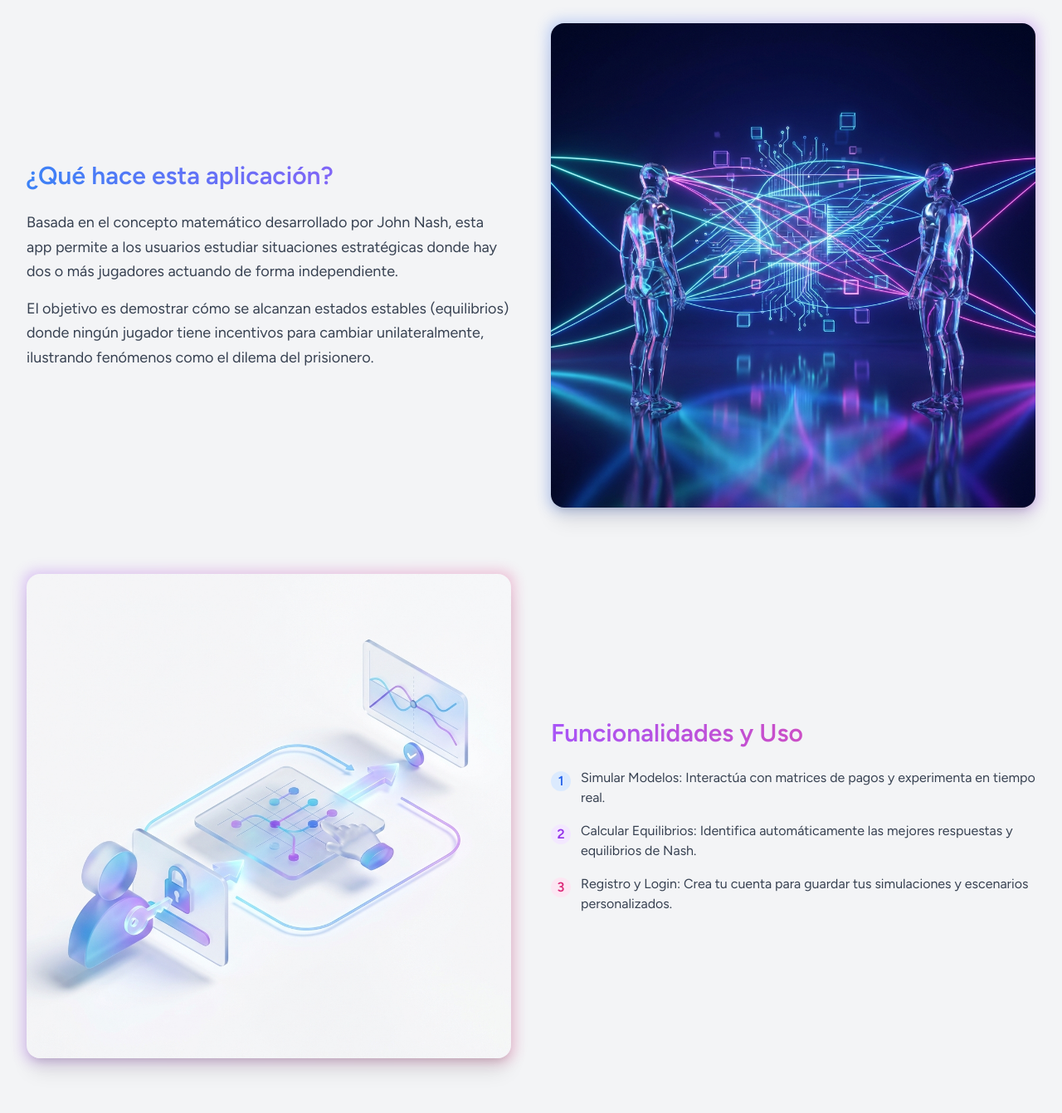
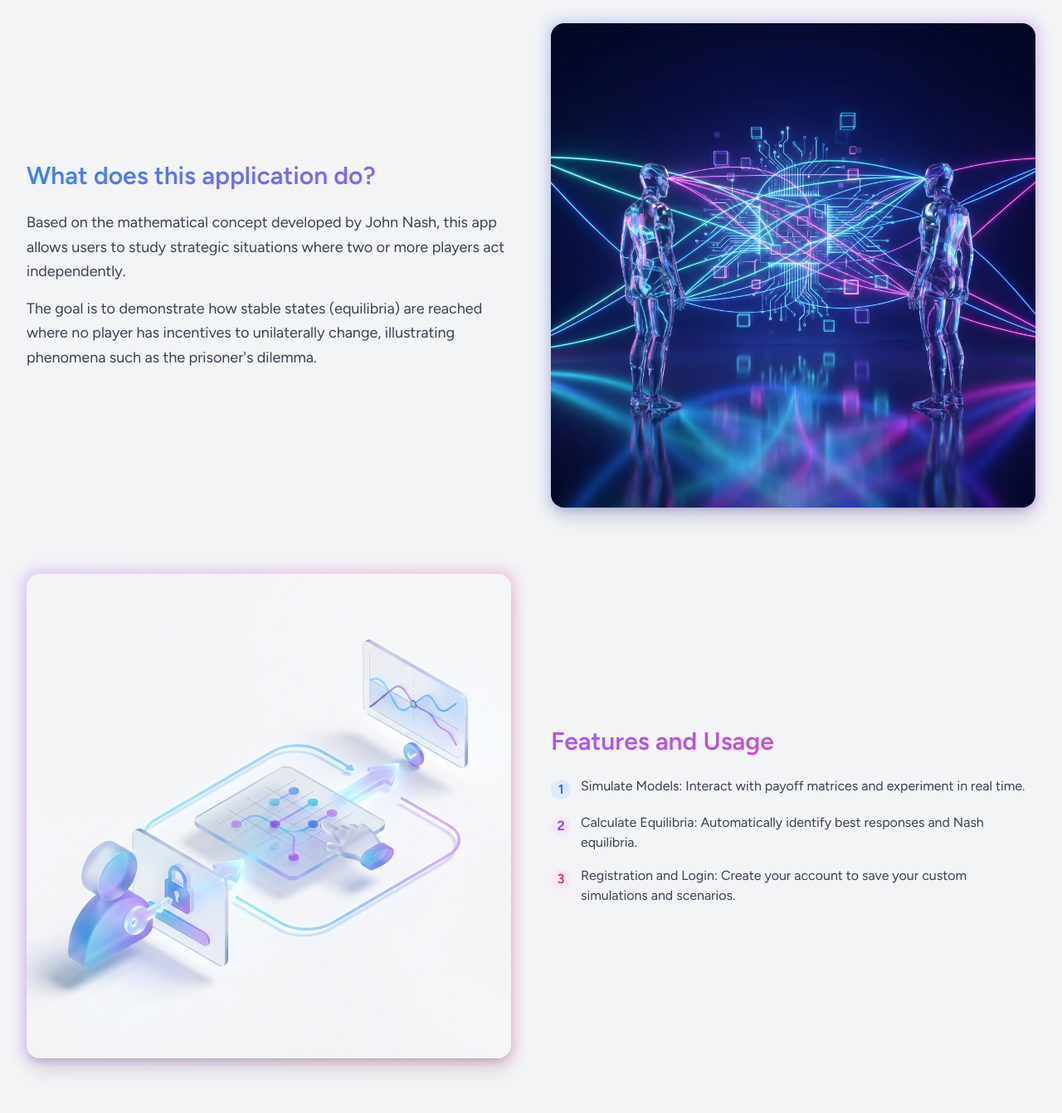
Before and after one commit to blenderwebservices/GameTheory, a Laravel app: page /home in a window 1280 px wide. Shown: the part 157-1499 px from the top of the page at 83% size. Run offline with Laravel 12, Linux system fonts and the light colour scheme; parts of the project's set-up code (start-up, migrations or seed data) failed here and were passed over; some libraries are stand-ins or nearby versions.

Commit message:
Traduccion full ingles-español

```diff
--- a/lang/en.json
+++ b/lang/en.json
@@ -92,5 +92,26 @@
     "Log Out": "Log Out",
     "Register": "Register",
     "Built by": "Built by",
-    "Game Theory": "Game Theory"
+    "Game Theory": "Game Theory",
+    "What does this application do?": "What does this application do?",
+    "Based on the mathematical concept developed by John Nash, this app allows users to study strategic situations where two or more players act independently.": "Based on the mathematical concept developed by John Nash, this app allows users to study strategic situations where two or more players act independently.",
+    "The goal is to demonstrate how stable states (equilibria) are reached where no player has incentives to unilaterally change, illustrating phenomena such as the prisoner's dilemma.": "The goal is to demonstrate how stable states (equilibria) are reached where no player has incentives to unilaterally change, illustrating phenomena such as the prisoner's dilemma.",
+    "Features and Usage": "Features and Usage",
+    "Simulate Models: Interact with payoff matrices and experiment in real time.": "Simulate Models: Interact with payoff matrices and experiment in real time.",
+    "Calculate Equilibria: Automatically identify best responses and Nash equilibria.": "Calculate Equilibria: Automatically identify best responses and Nash equilibria.",
+    "Registration and Login: Create your account to save your custom simulations and scenarios.": "Registration and Login: Create your account to save your custom simulations and scenarios.",
+    "Nash Equilibrium in Non-Cooperative Games": "Nash Equilibrium in Non-Cooperative Games",
+    "In game theory, the Nash equilibrium, named after the mathematician John Nash, is the most common way to define the solution of a non-cooperative game involving two or more players. In a Nash equilibrium, each player is assumed to know the equilibrium strategies of the other players, and no player has anything to gain by changing only their own strategy.": "In game theory, the Nash equilibrium, named after the mathematician John Nash, is the most common way to define the solution of a non-cooperative game involving two or more players. In a Nash equilibrium, each player is assumed to know the equilibrium strategies of the other players, and no player has anything to gain by changing only their own strategy.",
+    "For a basic 2x2 payoff matrix, we look for a pair of strategies where neither player can increase their payoff strictly by deviating, given the other player's choice.": "For a basic 2x2 payoff matrix, we look for a pair of strategies where neither player can increase their payoff strictly by deviating, given the other player's choice.",
+    "Go to Simulations": "Go to Simulations",
+    "What is it?": "What is it?",
+    "A stable state of a system involving the interaction of different participants, in which no participant can gain by a unilateral change of strategy if the strategies of the others remain unchanged.": "A stable state of a system involving the interaction of different participants, in which no participant can gain by a unilateral change of strategy if the strategies of the others remain unchanged.",
+    "How to Calculate": "How to Calculate",
+    "For player A, find the best response strategy for each of player B's strategies. Do the same for player B. If a cell in the matrix represents a best response for both players simultaneously, that cell is a Nash Equilibrium.": "For player A, find the best response strategy for each of player B's strategies. Do the same for player B. If a cell in the matrix represents a best response for both players simultaneously, that cell is a Nash Equilibrium.",
+    "Non-Cooperative": "Non-Cooperative",
+    "This model assumes players cannot form binding agreements. Each acts independently to maximize their own self-interest, often leading to outcomes that are not optimal for the group (like in the Prisoner's Dilemma).": "This model assumes players cannot form binding agreements. Each acts independently to maximize their own self-interest, often leading to outcomes that are not optimal for the group (like in the Prisoner's Dilemma).",
+    "Charted Points Table": "Charted Points Table",
+    "A (p given q):": "A (p given q):",
+    "B (q given p):": "B (q given p):",
+    "Nash:": "Nash:"
 }
--- a/resources/views/home.blade.php
+++ b/resources/views/home.blade.php
@@ -12,13 +12,13 @@
         <div class="w-full md:w-1/2 prose dark:prose-invert">
             <h2
                 class="text-3xl font-bold bg-clip-text text-transparent bg-gradient-to-r from-blue-500 to-purple-500 mb-6">
-                {{ __('¿Qué hace esta aplicación?') }}
+                {{ __('What does this application do?') }}
             </h2>
             <p class="text-lg text-gray-700 dark:text-gray-300 leading-relaxed">
-                {{ __('Basada en el concepto matemático desarrollado por John Nash, esta app permite a los usuarios estudiar situaciones estratégicas donde hay dos o más jugadores actuando de forma independiente.') }}
+                {{ __('Based on the mathematical concept developed by John Nash, this app allows users to study strategic situations where two or more players act independently.') }}
             </p>
             <p class="text-lg text-gray-700 dark:text-gray-300 leading-relaxed mt-4">
-                {{ __('El objetivo es demostrar cómo se alcanzan estados estables (equilibrios) donde ningún jugador tiene incentivos para cambiar unilateralmente, ilustrando fenómenos como el dilema del prisionero.') }}
+                {{ __('The goal is to demonstrate how stable states (equilibria) are reached where no player has incentives to unilaterally change, illustrating phenomena such as the prisoner\'s dilemma.') }}
             </p>
         </div>
         <div class="w-full md:w-1/2 flex justify-center">
@@ -38,26 +38,26 @@
         <div class="w-full md:w-1/2 prose dark:prose-invert">
             <h2
                 class="text-3xl font-bold bg-clip-text text-transparent bg-gradient-to-r from-purple-500 to-pink-500 mb-6">
-                {{ __('Funcionalidades y Uso') }}
+                {{ __('Features and Usage') }}
             </h2>
             <ul class="space-y-4">
                 <li class="flex items-start">
                     <span
                         class="flex-shrink-0 w-6 h-6 flex items-center justify-center rounded-full bg-blue-100 text-blue-600 font-bold mr-3 mt-1">1</span>
                     <span
-                        class="text-gray-700 dark:text-gray-300">{{ __('Simular Modelos: Interactúa con matrices de pagos y experimenta en tiempo real.') }}</span>
+                        class="text-gray-700 dark:text-gray-300">{{ __('Simulate Models: Interact with payoff matrices and experiment in real time.') }}</span>
                 </li>
                 <li class="flex items-start">
                     <span
                         class="flex-shrink-0 w-6 h-6 flex items-center justify-center rounded-full bg-purple-100 text-purple-600 font-bold mr-3 mt-1">2</span>
                     <span
-                        class="text-gray-700 dark:text-gray-300">{{ __('Calcular Equilibrios: Identifica automáticamente las mejores respuestas y equilibrios de Nash.') }}</span>
+                        class="text-gray-700 dark:text-gray-300">{{ __('Calculate Equilibria: Automatically identify best responses and Nash equilibria.') }}</span>
                 </li>
                 <li class="flex items-start">
                     <span
                         class="flex-shrink-0 w-6 h-6 flex items-center justify-center rounded-full bg-pink-100 text-pink-600 font-bold mr-3 mt-1">3</span>
                     <span
-                        class="text-gray-700 dark:text-gray-300">{{ __('Registro y Login: Crea tu cuenta para guardar tus simulaciones y escenarios personalizados.') }}</span>
+                        class="text-gray-700 dark:text-gray-300">{{ __('Registration and Login: Create your account to save your custom simulations and scenarios.') }}</span>
                 </li>
             </ul>
         </div>
```
Also changed, not shown: lang/es.json (+22 -1 lines), resources/views/simulation.blade.php (+28 -12 lines).
